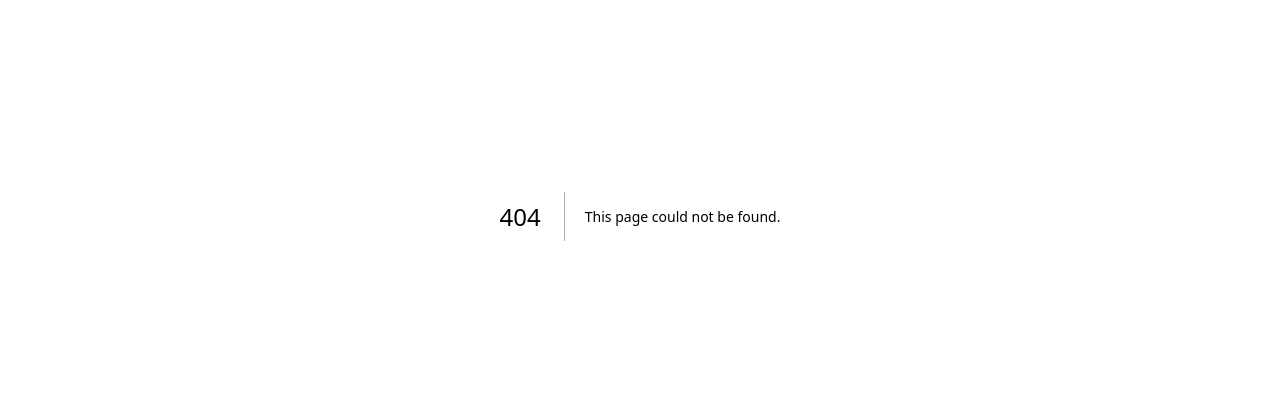
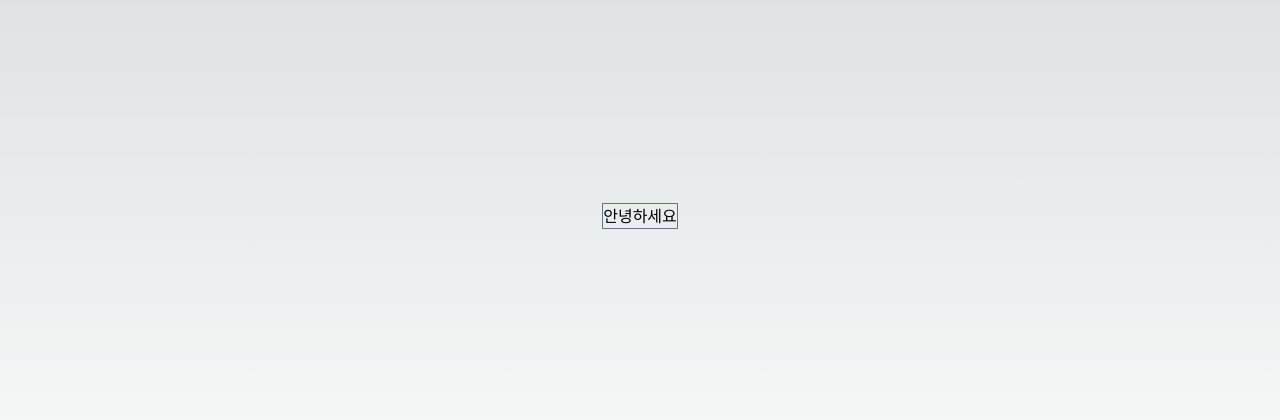
Before and after one commit to YoonJieut/YoonJieutBlog, a Next.js app: page /main in a window 1280 px wide. Before the commit this address had no page. Shown: the part 184-604 px from the top of the page. Built offline with nearby package versions, Linux system fonts and the light colour scheme.

Commit message:
test : sync 테스트파일 작성

```diff
--- /dev/null
+++ b/app/api/syncCheck/syncCheck.ts
@@ -0,0 +1,10 @@
+import sequelize from "@/utils/database";
+
+sequelize
+  .sync({ force: false, logging: console.log })
+  .then(() => {
+    console.log("Tables have been created");
+  })
+  .catch((error) => {
+    console.error("Unable to create tables:", error);
+  });
--- /dev/null
+++ b/app/main/page.tsx
@@ -0,0 +1,9 @@
+// import Image from "next/image";
+
+export default function Main() {
+  return (
+    <main className=" flex min-h-screen flex-col items-center justify-center">
+      <div className="w1/2 h-1/2 border border-slate-500">안녕하세요</div>
+    </main>
+  );
+}
```
